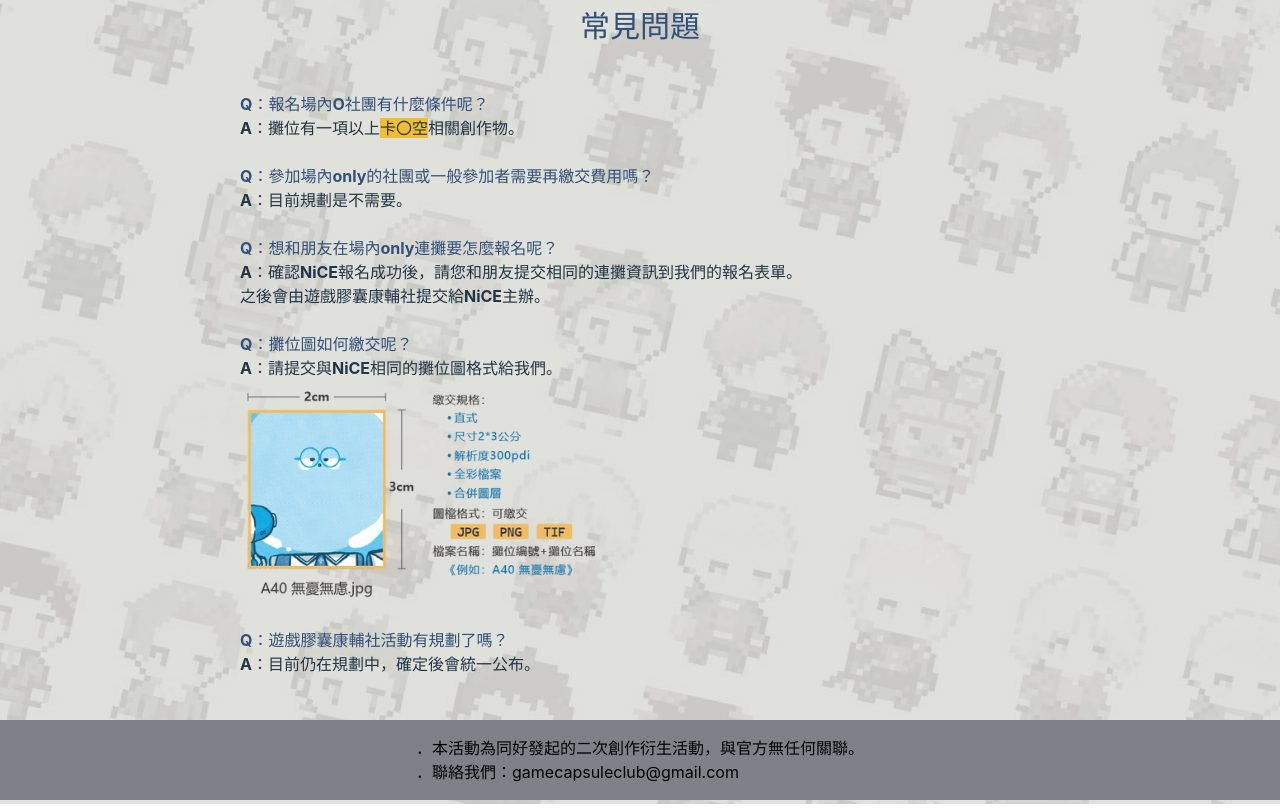
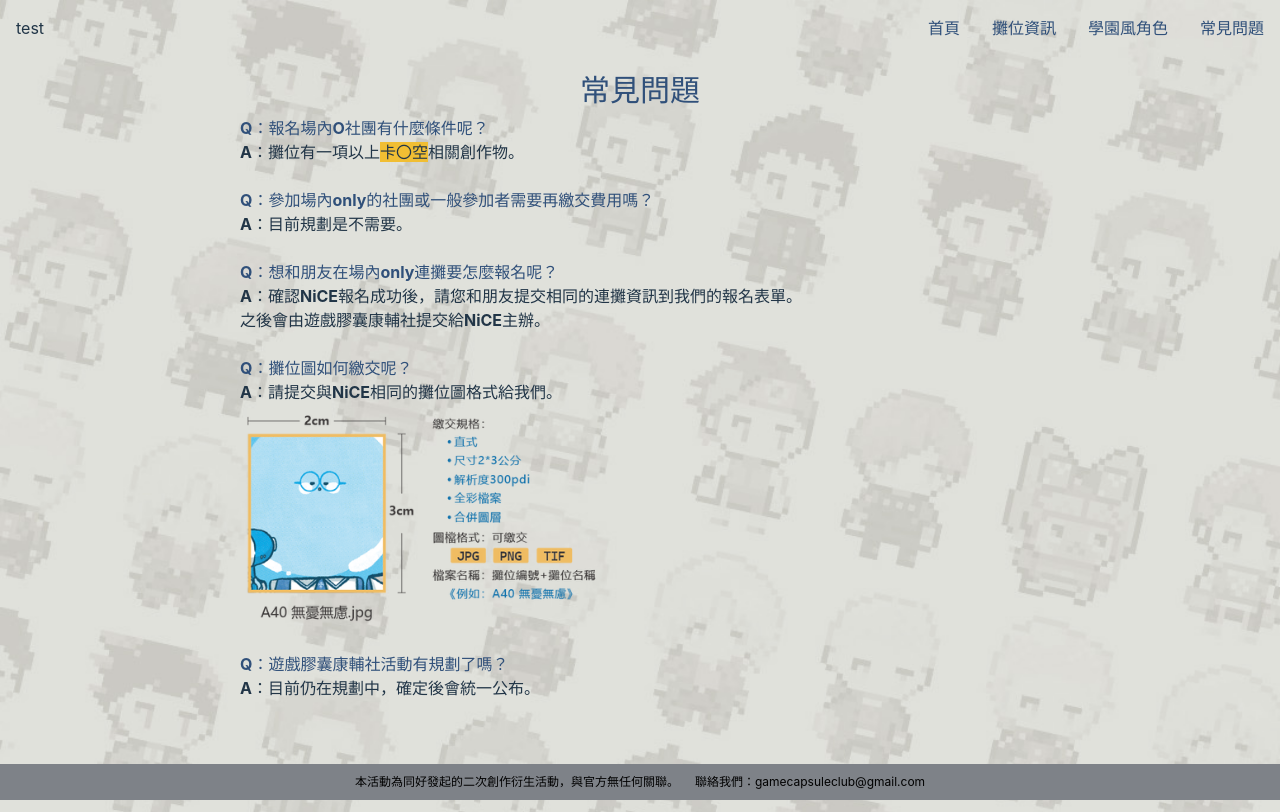
Before and after one commit to fukahire/gamecapsuleclub, a Vue app: page /gamecapsuleclub/qa in a window 1280 px wide. Built offline with nearby package versions, Linux system fonts and the light colour scheme.

Commit message:
微調版型

```diff
--- a/index.html
+++ b/index.html
@@ -6,12 +6,12 @@
     <meta name="viewport" content="width=device-width, initial-scale=1.0" />
     <title>遊戲膠囊康輔社</title>
   </head>
-  <body class="bg-[url('./assets/capcombg.jpg')] bg-center bg-cover min-h-screen ">
-    <div id="app" class="p-2"></div>
-    <div class="w-full flex bg-[#7e8288] py-4 justify-center items-center fixed bottom-0 left-0">
-      <div class="text-xs text-black md:text-base">
-        <p>．本活動為同好發起的二次創作衍生活動，與官方無任何關聯。</p>
-        <p>．聯絡我們：gamecapsuleclub@gmail.com</p>
+  <body class="bg-[url('./assets/capcombg.jpg')] bg-top bg-cover bg-no-repeat bg-fixed overflow-y-scroll">
+    <div id="app"></div>
+    <div class="w-full flex bg-[#7e8288] py-2.5 justify-center items-center fixed bottom-0 left-0">
+      <div class="text-xs text-black flex flex-col md:flex-row gap-0.5 md:gap-4">
+        <p>本活動為同好發起的二次創作衍生活動，與官方無任何關聯。</p>
+        <p>聯絡我們：gamecapsuleclub@gmail.com</p>
       </div>
       </div>
     <script type="module" src="/src/main.ts"></script>
--- a/src/App.vue
+++ b/src/App.vue
@@ -1,18 +1,20 @@
 <script setup lang="ts">
 // import HelloWorld from './components/HelloWorld.vue'
-import Index from './pages/index.vue';
+// import Index from './pages/index.vue';
 import navDesktop from './components/navDesktop.vue';
 import navMobile from './components/navMobile.vue';
 
 </script>
 
 <template>
-  <div>
+  <div class="flex flex-col min-h-screen">
+    <navDesktop class="hidden md:flex sticky top-4" />
     <!-- <div class="text-green-500">App.vue loaded</div> -->
 
-    <Index />
-    <router-view />
-    <navDesktop class="hidden md:block" />
+    <!-- <Index /> -->
+    <div class="p-2">
+      <router-view class="grow pt-10 md:pt-10 mb-20" />
+    </div>
     <navMobile class="block fixed md:hidden z-10" />
   </div>
 </template>
--- a/src/components/CharacterInfo.vue
+++ b/src/components/CharacterInfo.vue
@@ -22,9 +22,9 @@ defineProps<{ info: Info,
     <!-- 單張卡片 -->
      <div class="flex flex-col md:grid md:grid-cols-2 gap-4 items-center" v-if="positionIndex === info.index">
         <div class="flex justify-center items-center"><img class="w-full max-w-[500px]" alt="" :src="info.img"></div>
-        <div class="flex flex-col justify-start gap-2 text-left">
+        <div class="flex flex-col justify-start gap-0.5 text-left">
             <p></p>
-            <div class="flex items-center gap-2 mb-4">
+            <div class="flex items-center gap-2 mb-1">
                 <!-- 角色縮圖 -->
                 <div><img class="w-8 mr-2" :src="info.sprite" alt=""></div>
                 <!-- 角色名 -->
@@ -36,7 +36,7 @@ defineProps<{ info: Info,
             <!-- 介紹 -->
             <div class="pl-2 max-w-[450px] font-bold text-base md:text-lg">{{ info.description }}</div>
             <!-- 出場作品 -->
-            <p class="pl-2 mt-8 font-bold">{{ `出場作品：《${info.origin}》` }}</p>
+            <p class="pl-2 mt-5 font-bold">{{ `出場作品：《${info.origin}》` }}</p>
         </div>
      </div>
 </template>
--- a/src/components/navDesktop.vue
+++ b/src/components/navDesktop.vue
@@ -14,19 +14,30 @@
                 link:'/character'
             },
             {
-                title: '相關問題',
+                title: '常見問題',
                 link:'/qa'
             },
-            {
-                title: '我要報名',
-                link:'https://forms.gle/hwsKafDRvcxuZNa2A'
-            },
+            // {
+            //     title: '我要報名',
+            //     link:'https://forms.gle/hwsKafDRvcxuZNa2A'
+            // },
         ],)
 </script>
 
 <template>
-    <div>
-        <!-- 標題 -->
-        <!-- <NuxtLink to="/picnic">About page</NuxtLink> -->
+    <div class="flex-row justify-between px-4">
+        <div>test</div>
+        <div class="flex gap-8">
+            <router-link v-for="nav in navlink" :to="nav.link">{{ nav.title }}</router-link>
+        </div>
     </div>
 </template>
+
+<style scoped>
+    a{
+        text-decoration: none;
+        color: #30507a;
+        font-weight: 700;
+        font-size: 1rem;
+    }
+</style>
--- a/src/components/navMobile.vue
+++ b/src/components/navMobile.vue
@@ -15,13 +15,13 @@
                 link:'/character'
             },
             {
-                title: '相關問題',
+                title: '常見問題',
                 link:'/qa'
             },
-            {
-                title: '我要報名',
-                link:'https://forms.gle/hwsKafDRvcxuZNa2A'
-            },
+            // {
+            //     title: '我要報名',
+            //     link:'https://forms.gle/hwsKafDRvcxuZNa2A'
+            // },
         ],)
 </script>
 
--- a/src/pages/404.vue
+++ b/src/pages/404.vue
@@ -7,7 +7,7 @@
 
 <template>
     <!-- 社團攤位圖 -->
-    <div class="pt-20 md:pt-0 mb-20 2xl:mb-0">
+    <div class="mb-20 2xl:mb-0">
         404
     </div>
 </template>
--- a/src/pages/booth.vue
+++ b/src/pages/booth.vue
@@ -213,11 +213,11 @@ function reset() {
 </script>
 
 <template>
-    <div class="pt-10 md:pt-0 mb-30">
+    <div>
         <div class="hidden md:block">
-            <p class="text-3xl font-black text-[#30507a] mb-2 drag-item">活動攤位圖</p>
+            <p class="text-3xl font-black text-[#30507a] drag-item">活動攤位圖</p>
             <!-- content -->
-            <div class="mt-4 mb-6 flex justify-center">
+            <div class="mt-2 mb-4 flex justify-center">
                 <div class="flex gap-1 items-center">
                     <div class="w-4 h-4 border-2 bg-amber-400 rounded-full"></div>
                     <p class="font-bold drag-item">活動集點攤</p>
--- a/src/pages/character.vue
+++ b/src/pages/character.vue
@@ -27,11 +27,14 @@ const arrowRight = () => {
 </script>
 
 <template>
-    <div class="justify-center flex gap-2 items-center mb-20">
-        <div @click="arrowLeft"><img class="w-12" src="@/assets/arrow-left.svg" alt=""></div>
-        <div>
-            <character-info v-for="(item,index) in station" :key="index" :info="item" :positionIndex="positionIndex"></character-info>
+    <div>
+        <p class="text-2xl md:text-3xl font-black text-[#30507a] mb-2 drag-item">學園風角色</p>
+        <div class="justify-center flex gap-2 items-center">
+            <div @click="arrowLeft"><img class="w-12" src="@/assets/arrow-left.svg" alt=""></div>
+            <div>
+                <character-info v-for="(item,index) in station" :key="index" :info="item" :positionIndex="positionIndex"></character-info>
+            </div>
+            <div @click="arrowRight"><img class="w-12" src="@/assets/arrow-right.svg" alt=""></div>
         </div>
-        <div @click="arrowRight"><img class="w-12" src="@/assets/arrow-right.svg" alt=""></div>
     </div>
 </template>
--- a/src/pages/info.vue
+++ b/src/pages/info.vue
@@ -7,8 +7,8 @@
 
 <template>
     <!-- 社團攤位圖 -->
-    <div class="pt-20 md:pt-0 mb-20 2xl:mb-0">
-        <div class="text-lg font-bold">
+    <div>
+        <div>
             <p class="text-3xl font-black text-[#30507a] mb-2">遊戲膠囊康輔社</p>
             <p>「NiCE創·迴響」遊戲主題場內Only</p>
             <p>2026.08.15（六）</p>
--- a/src/pages/qa.vue
+++ b/src/pages/qa.vue
@@ -1,9 +1,7 @@
 <template>
-    <div class="pt-20 md:pt-0 mb-30">
-        <div class="mx-auto w-full max-w-[800px] font-bold">
-            <div>
-                <p class="text-3xl font-black text-[#30507a] mb-12">常見問題</p>
-            </div>
+    <div>
+        <div class="mx-auto w-full max-w-[800px] font-bold  pt-10">
+            <p class="text-2xl md:text-3xl font-black text-[#30507a] mb-2">常見問題</p>
             <div class="text-left">
                 <div class="mb-6">
                     <p class="text-[#30507a] font-bold">Q：報名場內O社團有什麼條件呢？</p>
@@ -27,7 +25,7 @@
                     <p class="text-[#30507a] font-bold">Q：遊戲膠囊康輔社活動有規劃了嗎？</p>
                     <p>A：目前仍在規劃中，確定後會統一公布。</p>
                 </div>
-
+                <div class="h-20 w-full"></div>
             </div>
         </div>
 
```
